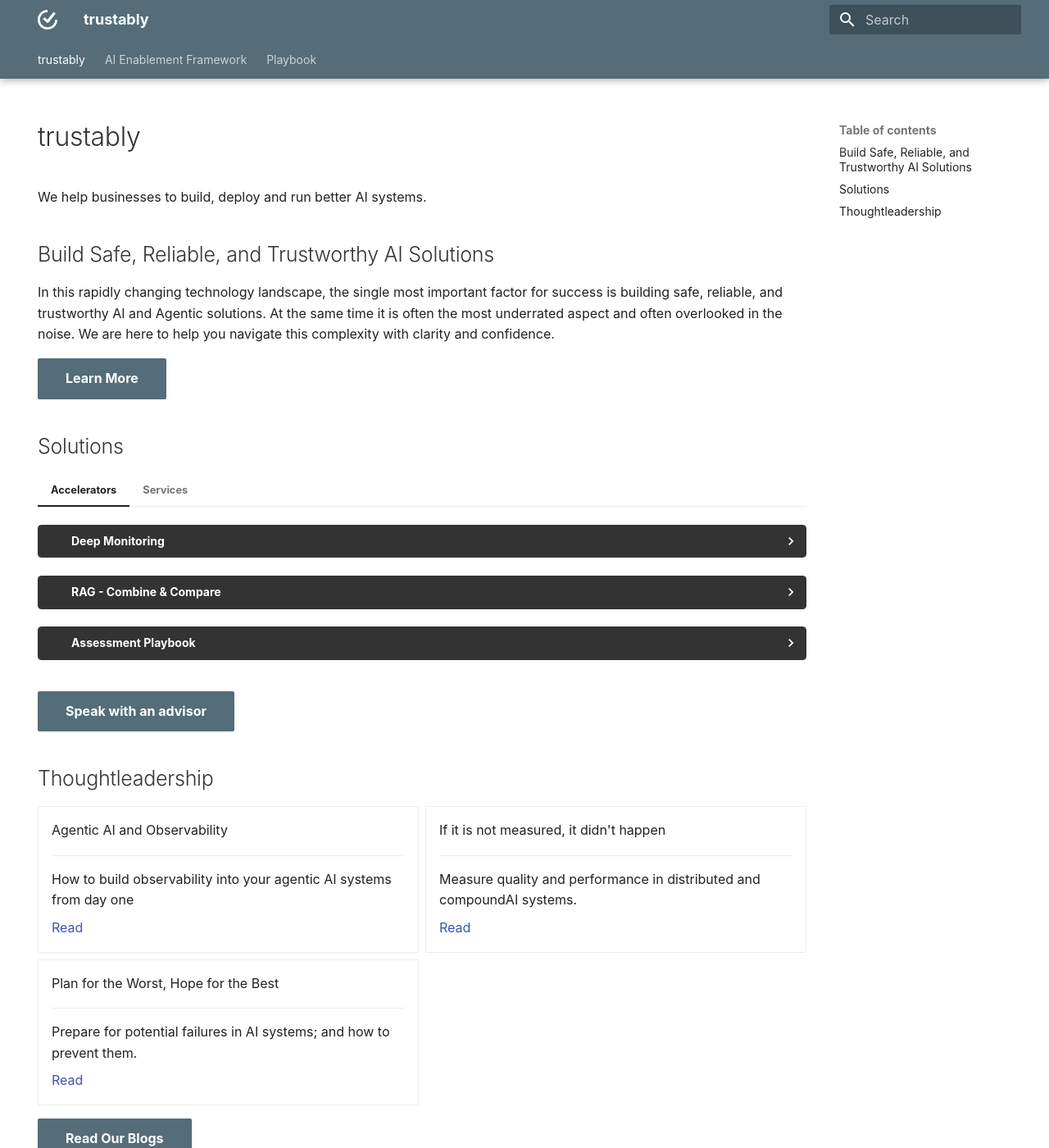
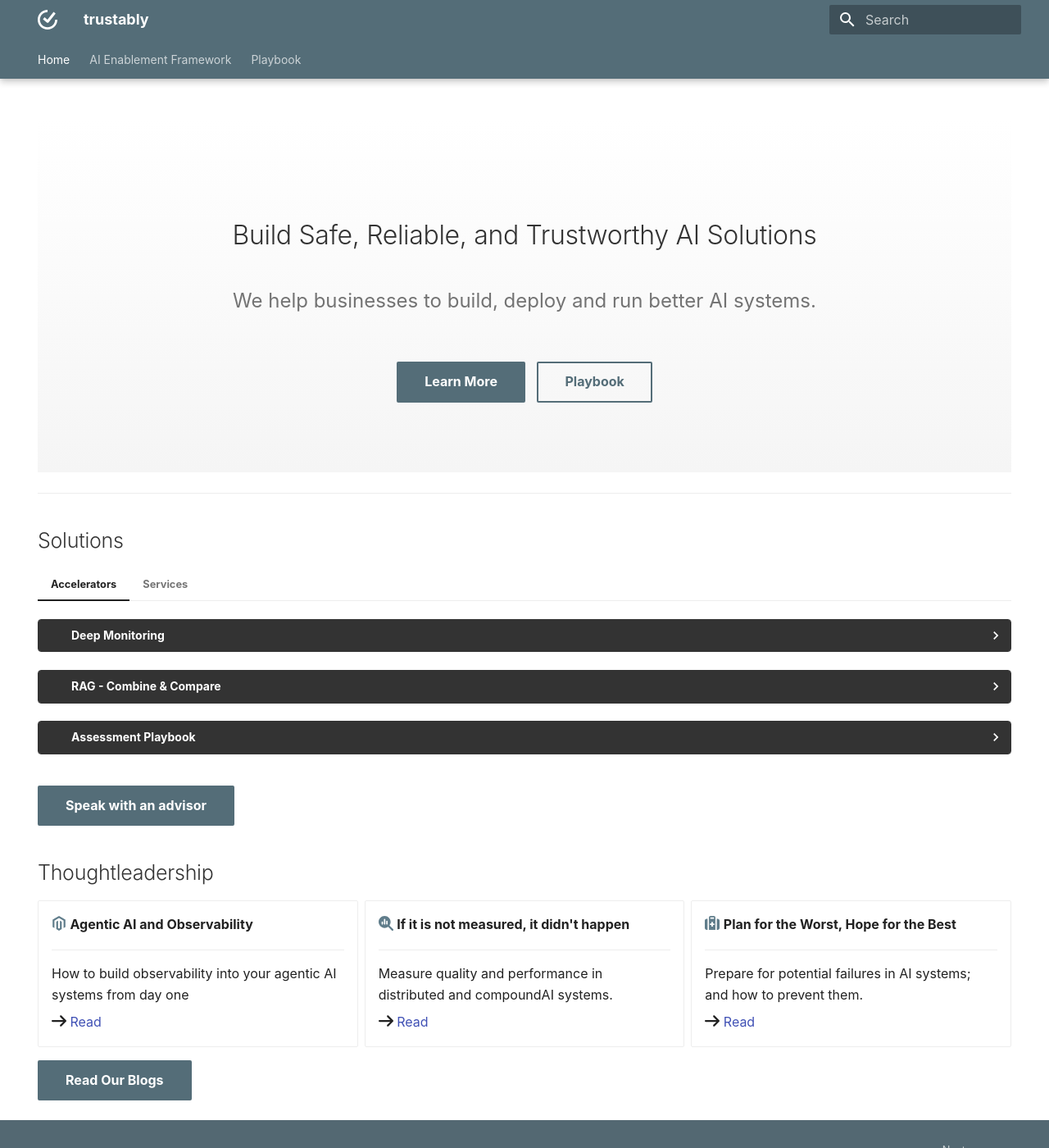
Before and after one commit to ayanguha/trustably, an MkDocs documentation site: the page built from docs/docs/index.md, in a window 1280 px wide and 1400 px high. Shown: the whole window at 82% size. Built offline with MkDocs 1.6.1 and Material for MkDocs 9.7.7, drawn with Linux system fonts in a browser that asks for light colours; some web fonts are replaced.

Commit message:
Added hero in landing page

```diff
--- a/docs/docs/index.md
+++ b/docs/docs/index.md
@@ -1,18 +1,35 @@
 ---
 hide:
   - navigation
+  - toc
 ---
 
-# trustably
+<!-- HERO -->
+<div class="hero">
 
-We help businesses to build, deploy and run better AI systems.
+  <div class="hero-content">
+    <h1>Build Safe, Reliable, and Trustworthy AI Solutions</h1>
 
-## Build Safe, Reliable, and Trustworthy AI Solutions
+    <p class="hero-subtitle">
+      We help businesses to build, deploy and run better AI systems.
+    </p>
 
-In this rapidly changing technology landscape, the single most important factor for success is building safe, reliable, and trustworthy AI and Agentic solutions. At the same time it is often the most underrated aspect and often overlooked in the noise. We are here to help you navigate this complexity with clarity and confidence.
 
-[Learn More](core.md){ .md-button .md-button--primary}
+    <div class="hero-actions">
+      <a href="../core" class="md-button md-button--primary">
+        Learn More
+      </a>
+      <a href="../playbook/" class="md-button">
+        Playbook
+      </a>
+    </div>
 
+
+  </div>
+
+</div>
+
+---
 ## Solutions
 
 === "Accelerators"
@@ -47,29 +64,29 @@
 
 <div class="grid cards" markdown>
 
--   Agentic AI and Observability
+-   :fontawesome-brands-magento:{ .trustably } **Agentic AI and Observability**
 
     ---
 
     How to build observability into your agentic AI systems from day one
 
-    [Read](#)
+    :fontawesome-solid-arrow-right: [Read](#)
 
--   If it is not measured, it didn't happen
+-   :fontawesome-solid-magnifying-glass-chart:{ .trustably } **If it is not measured, it didn't happen**
 
     ---
 
     Measure quality and performance in distributed and compoundAI systems.
 
-    [Read](#)
+    :fontawesome-solid-arrow-right: [Read](#)
 
--   Plan for the Worst, Hope for the Best
+-  :fontawesome-solid-medkit:{ .trustably } **Plan for the Worst, Hope for the Best**
 
     ---
 
     Prepare for potential failures in AI systems; and how to prevent them.
 
-    [Read](#)
+    :fontawesome-solid-arrow-right: [Read](#)
 
 
 </div>
--- a/docs/docs/stylesheets/extra.css
+++ b/docs/docs/stylesheets/extra.css
@@ -18,6 +18,7 @@
 :root {
   --md-footer-bg-color:  rgb(83,104,114);
   --md-footer-fg-color: white;
+
 }
 
 .md-typeset h1,
@@ -34,3 +35,33 @@
 .md-typeset details {
   font-size: 14px; /* Adjust this value to your desired size (e.g., 16px, 1.1rem) */
 }
+
+/* HERO */
+.hero {
+  padding: 6rem 1rem 4rem;
+  text-align: center;
+  background: linear-gradient(
+    to bottom,
+    var(--md-default-bg-color),
+    var(--md-code-bg-color)
+  );
+}
+
+.hero-content {
+  max-width: 900px;
+  margin: 0 auto;
+}
+
+.hero-subtitle {
+  font-size: 1.2rem;
+  margin: 1.5rem 0 2.5rem;
+  color: var(--md-default-fg-color--light);
+}
+
+.hero-actions .md-button {
+  margin: 0.25rem;
+}
+
+.trustably {
+  color: #607d8b;
+}
```
Also changed, not shown: docs/docs/core.md (+2 -0 lines), docs/docs/focus_areas.md (+7 -5 lines), docs/docs/new_index.md (added), 1 other file.
